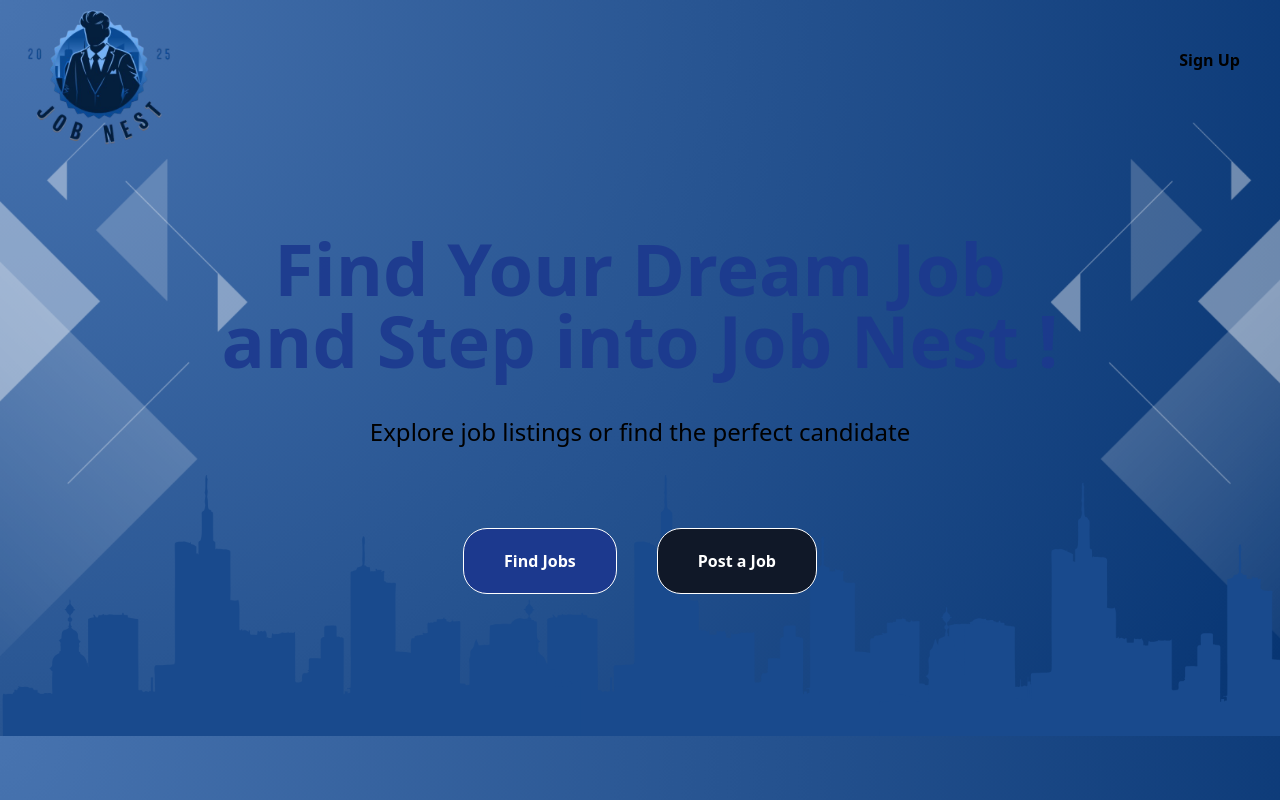
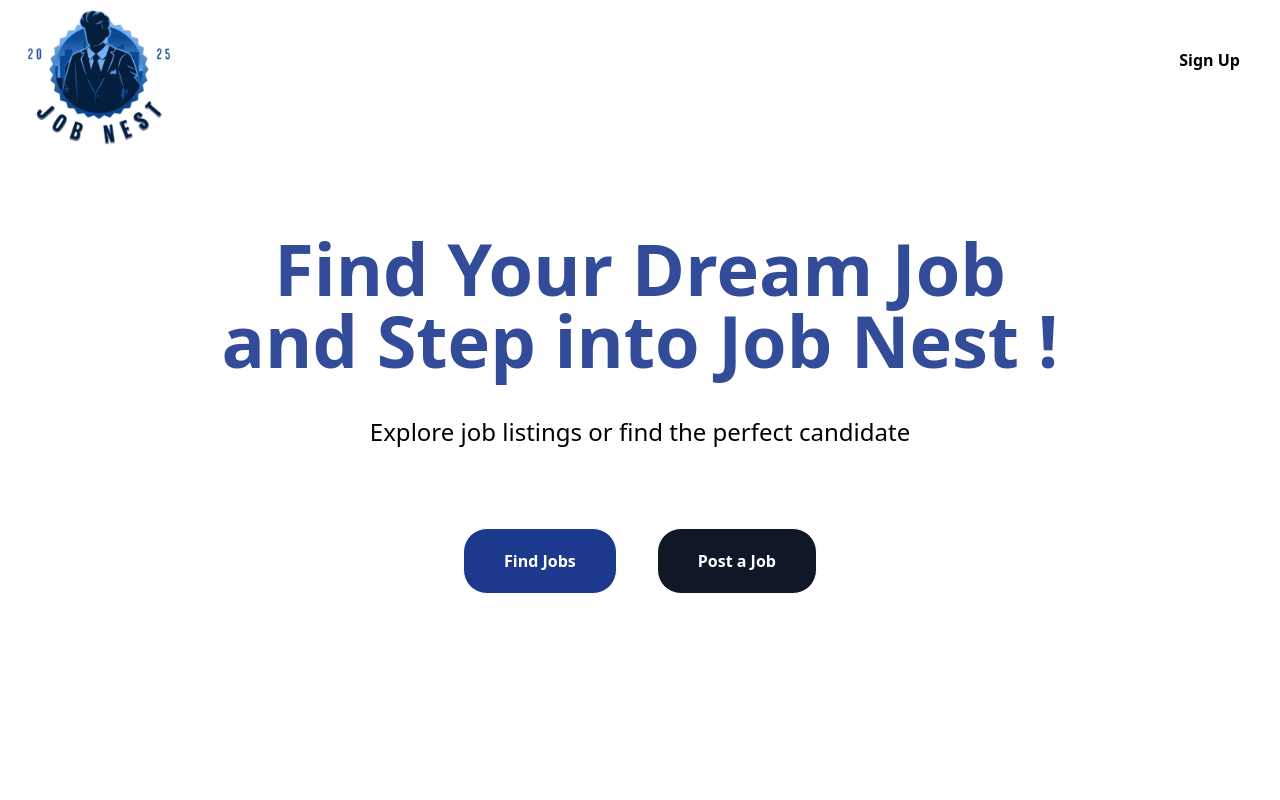
Before and after one commit to Dhileepguru/jobNest-App, a React (Vite) app in the folder React-App/: page / in a window 1280 px wide. Built offline with nearby package versions, Linux system fonts and the light colour scheme.

Commit message:
Modifeid Background Image

```diff
--- a/React-App/src/index.css
+++ b/React-App/src/index.css
@@ -1,11 +1 @@
 @import "tailwindcss";
-
-
-body{
-
-    background-image: url('/images/Background.png');
-    background-size: cover;
-    background-position:center;
-    height: 92vh;
-
-}
```
